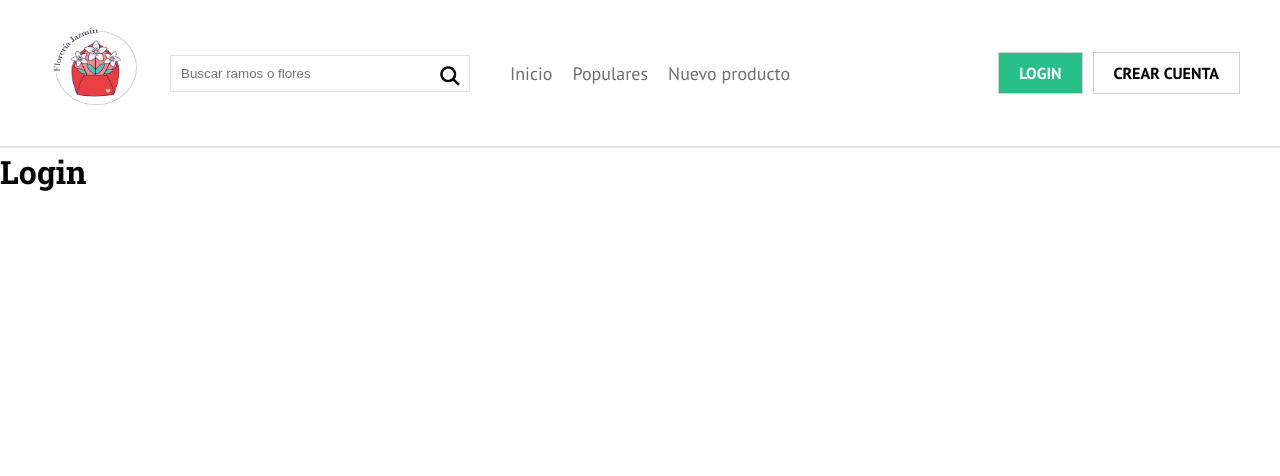
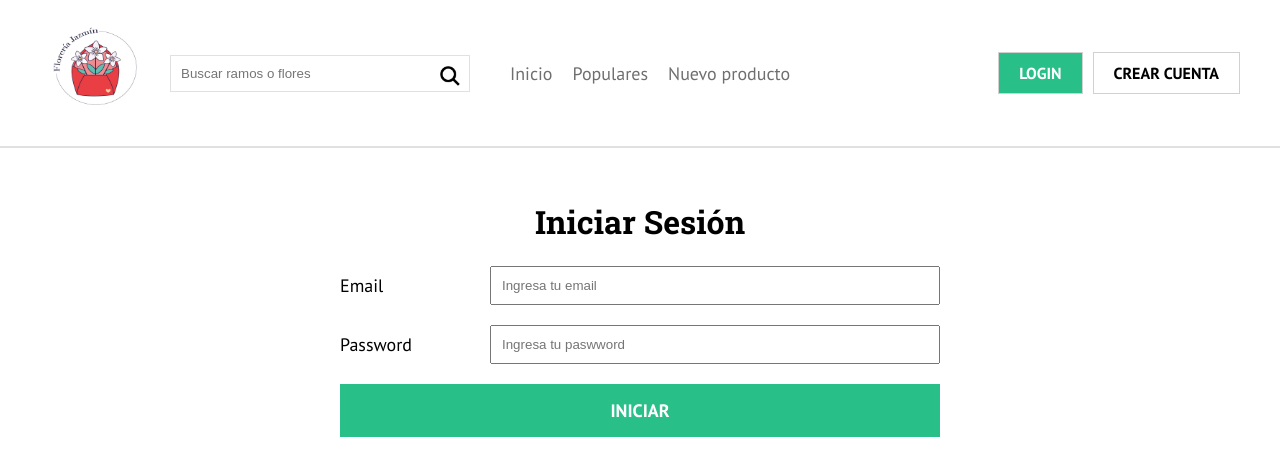
Before and after one commit to saulfranco14/producNextJS, a Next.js app in the folder productnext/: page /login in a window 1280 px wide. Shown: the top 476 px of the page. Built offline with nearby package versions, Linux system fonts and the light colour scheme.

Commit message:
Se suben actualizacion de iniciar sesion

```diff
--- a/productnext/firebase/firebase.js
+++ b/productnext/firebase/firebase.js
@@ -1,5 +1,6 @@
 import app from 'firebase/app';
 import 'firebase/analytics';
+import 'firebase/auth';
 import firebaseConfig from './config';
 
 class Firebase {
@@ -9,6 +10,22 @@ class Firebase {
             app.initializeApp(firebaseConfig);
             app.analytics();
         }
+        this.auth = app.auth();
+    }
+
+    //Register User
+    async register(nombre, email, password){
+        const newUser = await this.auth.createUserWithEmailAndPassword(email,password);
+
+        return await newUser.user.updateProfile({
+            displayName : nombre
+        })
+    }
+
+    //Login User
+
+    async login(email, password){
+        return this.auth.signInWithEmailAndPassword(email, password);
     }
 }
 
--- a/productnext/pages/login.js
+++ b/productnext/pages/login.js
@@ -1,11 +1,93 @@
-import React, { Fragment } from 'react';
+import React, { Fragment, useState } from 'react';
 import Layout from '../components/layout/Layout';
+import useValidate from '../hooks/UseValidation.component';
+import validateLogin from '../validations/validateLogin';
+import Router from 'next/router';
+import firebase from '../firebase';
+import {
+    Formulario,
+    DivForm,
+    InputSubmit,
+    H1Text,
+    ErrorForm
+} from '../components/styleComponent/forms.styles';
+
+const state_inicial ={
+    email       : "",
+    password    : "",
+}
 
 const Login = () => {
+
+    // Hook validate create/form
+    const { validate,
+            error,
+            handleSubmit,
+            handleChange,
+            handleBlur
+        } = useValidate(state_inicial, validateLogin, loginUser );
+
+    // destructuring validate
+    const { email,password } = validate;
+
+    //View Error
+    const [ errorFirebase, setErrorFirebase ] = useState(false);
+
+    // login User
+    async function loginUser(){
+        try {
+            await firebase.login( email, password);
+            Router.push('/');
+        } catch (error) {
+            setErrorFirebase("Usuario o contraseña incorrecto");
+        }
+    }
+
+
+
     return (
         <Fragment>
             <Layout>
-                <h1>Login</h1>
+                <Formulario
+                    onSubmit={handleSubmit}
+                    noValidate
+                >
+                    <H1Text>Iniciar Sesión</H1Text>
+                    <DivForm>
+                            <label htmlFor="email">Email</label>
+                            <input
+                                id              ="email"
+                                type            ="text"
+                                placeholder     ="Ingresa tu email"
+                                name            ="email"
+                                value           ={email}
+                                onChange        ={handleChange}
+                                onBlur          ={handleBlur}
+                                autoComplete    ="off"
+                            />
+                    </DivForm>
+                    { error.email && <ErrorForm>{ error.email } </ErrorForm>}
+                    <DivForm>
+                            <label htmlFor="password">Password</label>
+                            <input
+                                id                  ="password"
+                                type                ="password"
+                                placeholder         ="Ingresa tu paswword"
+                                name                ="password"
+                                value               ={password}
+                                onChange            ={handleChange}
+                                onBlur              ={handleBlur}
+                                autoComplete        ="off"
+                            />
+                    </DivForm>
+                    { error.password && <ErrorForm>{ error.password } </ErrorForm>}
+                    { errorFirebase && <ErrorForm>{ errorFirebase } </ErrorForm>}
+                    <InputSubmit
+                        type="submit"
+                        value="Iniciar"
+                    />
+
+               </Formulario>
             </Layout>
         </Fragment>
      );
--- /dev/null
+++ b/productnext/validations/validateLogin.js
@@ -0,0 +1,18 @@
+export default function validateLogin( valores ) {
+    let errores = {};
+
+    if(!valores.email) {
+        errores.email        ="El email es obligatorio";
+    }else if( !/^[A-Z0-9._%+-]+@[A-Z0-9.-]+\.[A-Z]{2,}$/i.test(valores.email) ) {
+        errores.email = "Email no válido"
+    }
+
+    if(!valores.password) {
+        errores.password  ="El password es obligatorio";
+    }else if( valores.password.length < 6 ) {
+        errores.password = 'El password debe ser de al menos 6 caracteres'
+    }
+
+    return errores;
+
+}
```
Also changed, not shown: productnext/pages/createAccount.js (+26 -8 lines).
